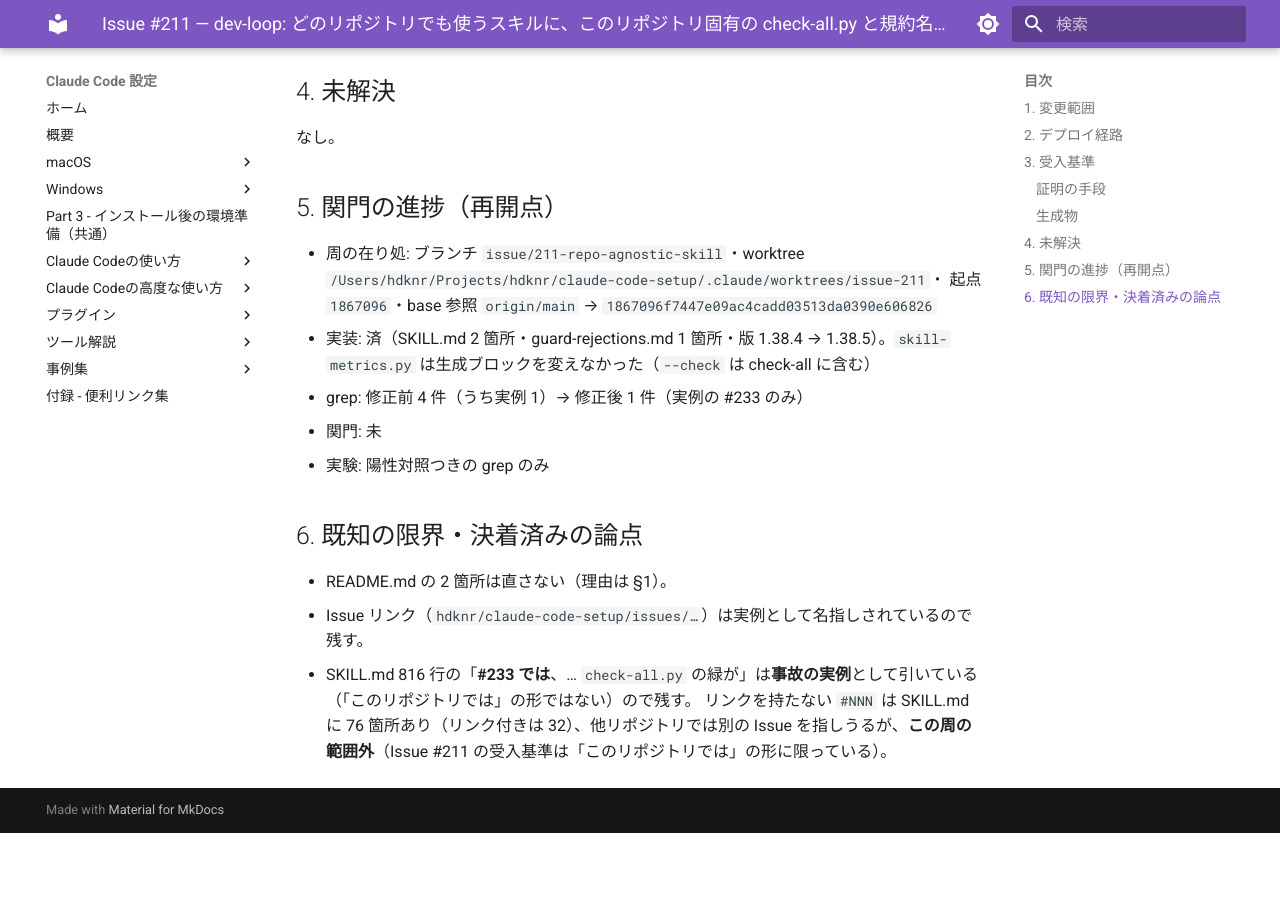
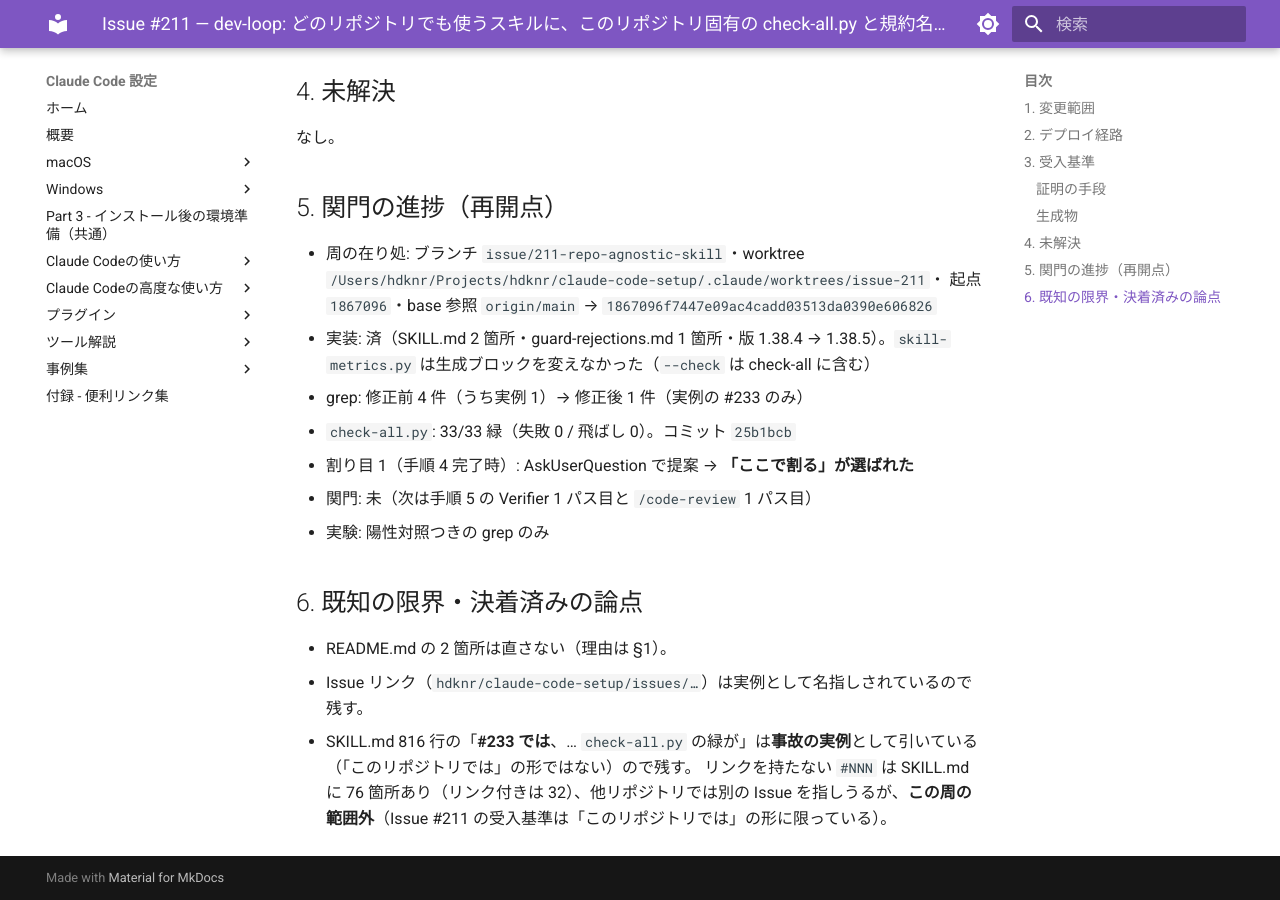
Before and after one commit to hdknr/claude-code-setup, an MkDocs documentation site: the page built from docs/plans/issue-211.md, in a window 1280 px wide and 900 px high, scrolled down 2500 px. Built offline with MkDocs 1.6.1 and Material for MkDocs 9.7.7, drawn with Linux system fonts in a browser that asks for light colours; before the commit the page ends 3333 px from its top, so only the background shows below that.

Commit message:
docs(plans): #211 の再開点を記録（割り目 1 で割る）
Co-Authored-By: Claude Opus 5.5 <noreply@anthropic.com>

```diff
--- a/docs/plans/issue-211.md
+++ b/docs/plans/issue-211.md
@@ -73,7 +73,9 @@ grep は「このリポジトリ／本リポジトリ／当リポジトリ／che
   起点 `1867096`・base 参照 `origin/main` → `1867096f7447e09ac4cadd03513da0390e606826`
 - 実装: 済（SKILL.md 2 箇所・guard-rejections.md 1 箇所・版 1.38.4 → 1.38.5）。`skill-metrics.py` は生成ブロックを変えなかった（`--check` は check-all に含む）
 - grep: 修正前 4 件（うち実例 1）→ 修正後 1 件（実例の #233 のみ）
-- 関門: 未
+- `check-all.py`: 33/33 緑（失敗 0 / 飛ばし 0）。コミット `25b1bcb`
+- 割り目 1（手順 4 完了時）: AskUserQuestion で提案 → **「ここで割る」が選ばれた**
+- 関門: 未（次は手順 5 の Verifier 1 パス目と `/code-review` 1 パス目）
 - 実験: 陽性対照つきの grep のみ
 
 ## 6. 既知の限界・決着済みの論点
```
